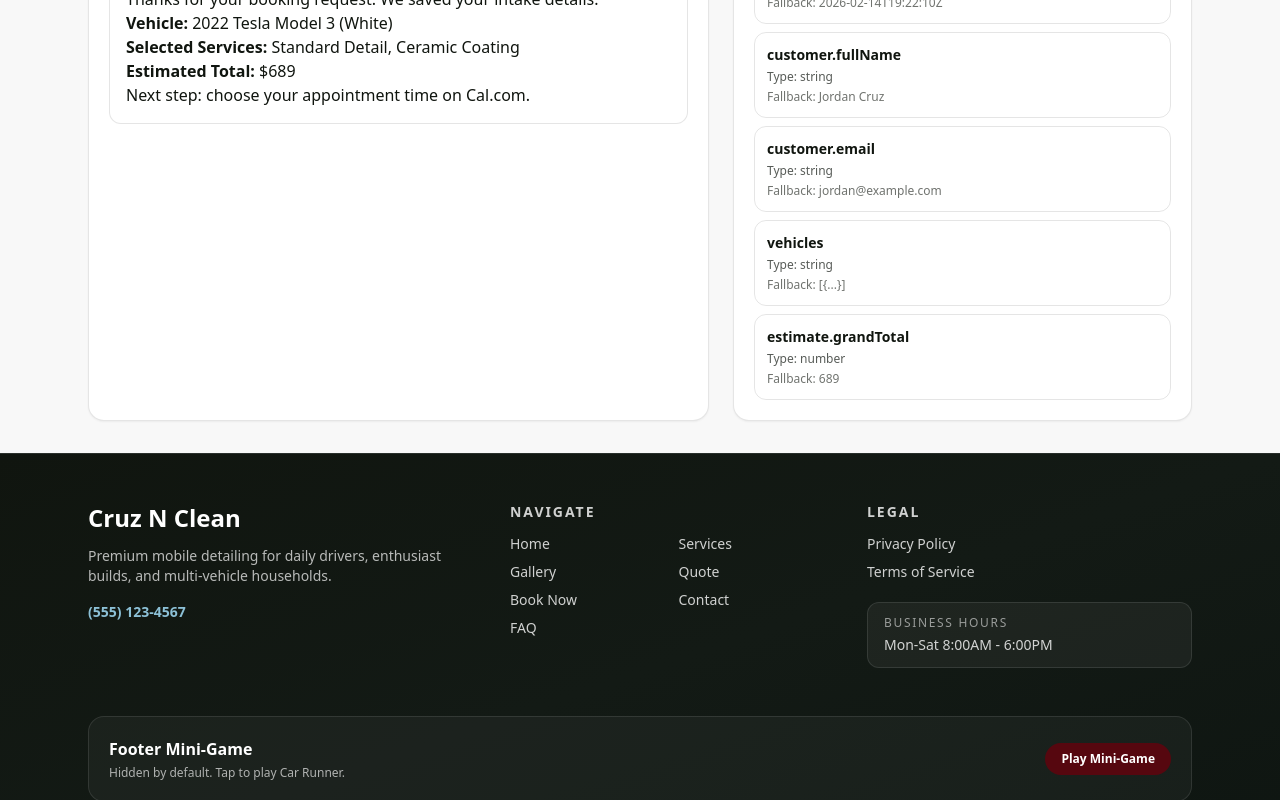
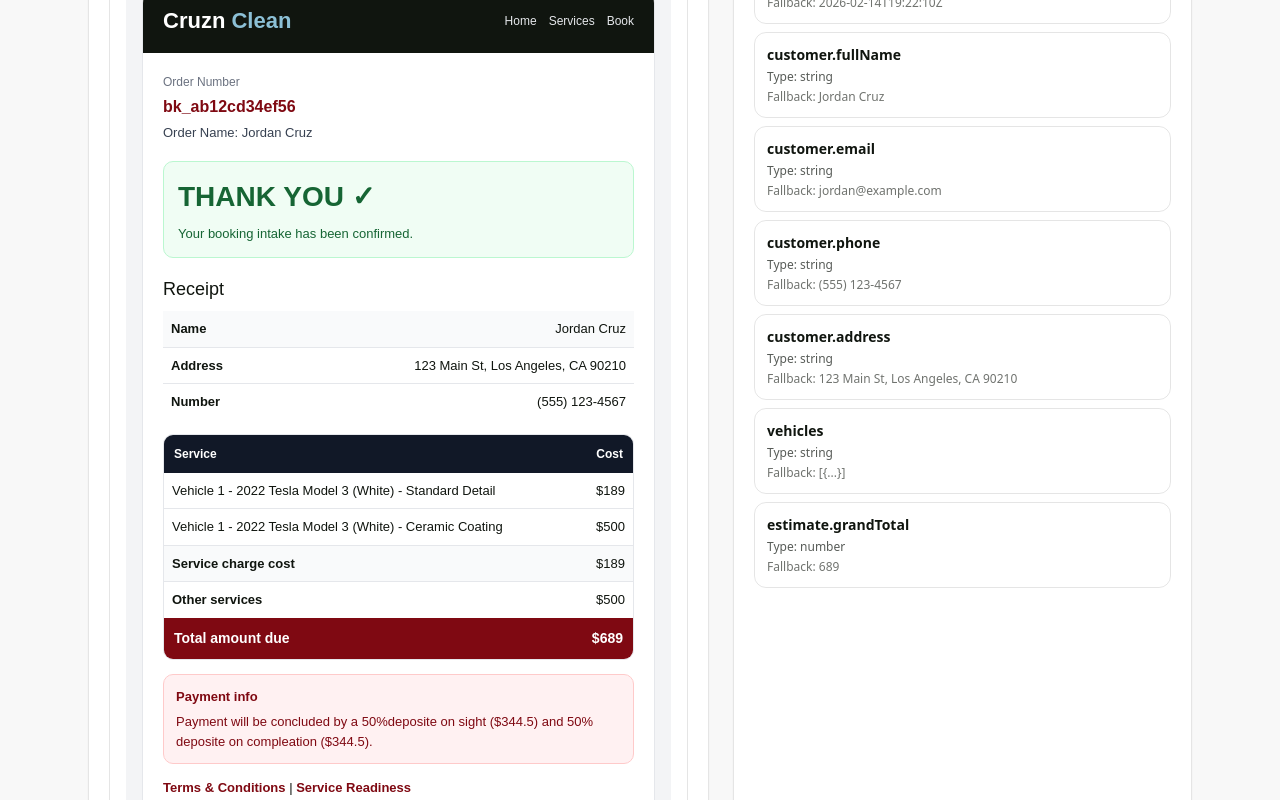
Before and after one commit to sakanastudio24-eng/DetailFlow, a Next.js app in the folder apps/web/: page /email-preview in a window 1280 px wide. Shown: the part 660-1460 px from the top of the page. Built offline with nearby package versions, Linux system fonts and the light colour scheme.

Commit message:
feat(web): sync email preview with inline receipt template

```diff
--- a/apps/web/app/email-preview/page.tsx
+++ b/apps/web/app/email-preview/page.tsx
@@ -27,15 +27,59 @@ function getPreviewConfigs(): Record<PreviewTab, EmailPreviewConfig> {
   return {
     customer: {
       title: 'Customer Confirmation Preview',
-      subject: 'Booking received: bk_ab12cd34ef56',
+      subject: 'Cruzn Clean order comfermation',
       description: 'Sent when customer email confirmation preference is enabled.',
       htmlPreview:
-        '<p>Hi Jordan Cruz,</p><p>Thanks for your booking request. We saved your intake details.</p><p><strong>Vehicle:</strong> 2022 Tesla Model 3 (White)</p><p><strong>Selected Services:</strong> Standard Detail, Ceramic Coating</p><p><strong>Estimated Total:</strong> $689</p><p>Next step: choose your appointment time on Cal.com.</p>',
+        "<div style='margin:0;padding:0;background:#f3f4f6;font-family:Arial,sans-serif;color:#10150f;'>" +
+        "<div style='max-width:700px;margin:0 auto;padding:24px 16px;'>" +
+        "<div style='background:#ffffff;border:1px solid #e5e7eb;border-radius:16px;overflow:hidden;'>" +
+        "<div style='background:#10150f;padding:16px 20px;'>" +
+        "<table role='presentation' width='100%' cellspacing='0' cellpadding='0' style='border-collapse:collapse;'><tr>" +
+        "<td style='color:#ffffff;font-size:22px;font-weight:700;'>Cruzn <span style='color:#8cc0d6;'>Clean</span></td>" +
+        "<td style='text-align:right;font-size:12px;'>" +
+        "<a href='https://www.cruznclean.com' style='color:#e5e7eb;text-decoration:none;margin-left:12px;'>Home</a>" +
+        "<a href='https://www.cruznclean.com/services' style='color:#e5e7eb;text-decoration:none;margin-left:12px;'>Services</a>" +
+        "<a href='https://www.cruznclean.com/booking' style='color:#e5e7eb;text-decoration:none;margin-left:12px;'>Book</a>" +
+        '</td></tr></table></div>' +
+        "<div style='padding:20px;'>" +
+        "<p style='margin:0;font-size:12px;color:#6b7280;'>Order Number</p>" +
+        "<p style='margin:4px 0 0 0;font-size:16px;font-weight:700;color:#7f0912;'>bk_ab12cd34ef56</p>" +
+        "<p style='margin:4px 0 0 0;font-size:13px;color:#374151;'>Order Name: Jordan Cruz</p>" +
+        "<div style='margin-top:18px;padding:14px;border:1px solid #bbf7d0;background:#f0fdf4;border-radius:10px;'>" +
+        "<p style='margin:0;font-size:28px;font-weight:800;color:#166534;'>THANK YOU ✓</p>" +
+        "<p style='margin:6px 0 0 0;font-size:13px;color:#166534;'>Your booking intake has been confirmed.</p>" +
+        '</div>' +
+        "<h2 style='margin:18px 0 8px 0;font-size:18px;color:#10150f;'>Receipt</h2>" +
+        "<table role='presentation' width='100%' cellspacing='0' cellpadding='0' style='border-collapse:collapse;'>" +
+        "<tr><td style='padding:8px;background:#f9fafb;font-weight:700;font-size:13px;'>Name</td><td style='padding:8px;background:#f9fafb;font-size:13px;text-align:right;'>Jordan Cruz</td></tr>" +
+        "<tr><td style='padding:8px;border-top:1px solid #e5e7eb;font-weight:700;font-size:13px;'>Address</td><td style='padding:8px;border-top:1px solid #e5e7eb;font-size:13px;text-align:right;'>123 Main St, Los Angeles, CA 90210</td></tr>" +
+        "<tr><td style='padding:8px;border-top:1px solid #e5e7eb;font-weight:700;font-size:13px;'>Number</td><td style='padding:8px;border-top:1px solid #e5e7eb;font-size:13px;text-align:right;'>(555) 123-4567</td></tr>" +
+        '</table>' +
+        "<div style='margin-top:14px;border:1px solid #e5e7eb;border-radius:10px;overflow:hidden;'>" +
+        "<table role='presentation' width='100%' cellspacing='0' cellpadding='0' style='border-collapse:collapse;'>" +
+        "<tr><td style='padding:10px;background:#111827;color:#ffffff;font-size:12px;font-weight:700;'>Service</td><td style='padding:10px;background:#111827;color:#ffffff;font-size:12px;font-weight:700;text-align:right;'>Cost</td></tr>" +
+        "<tr><td style='padding:8px;border-bottom:1px solid #e5e7eb;color:#10150f;font-size:13px;'>Vehicle 1 - 2022 Tesla Model 3 (White) - Standard Detail</td><td style='padding:8px;border-bottom:1px solid #e5e7eb;color:#10150f;font-size:13px;text-align:right;'>$189</td></tr>" +
+        "<tr><td style='padding:8px;border-bottom:1px solid #e5e7eb;color:#10150f;font-size:13px;'>Vehicle 1 - 2022 Tesla Model 3 (White) - Ceramic Coating</td><td style='padding:8px;border-bottom:1px solid #e5e7eb;color:#10150f;font-size:13px;text-align:right;'>$500</td></tr>" +
+        "<tr><td style='padding:8px;background:#f9fafb;font-size:13px;font-weight:700;'>Service charge cost</td><td style='padding:8px;background:#f9fafb;font-size:13px;text-align:right;'>$189</td></tr>" +
+        "<tr><td style='padding:8px;border-top:1px solid #e5e7eb;font-size:13px;font-weight:700;'>Other services</td><td style='padding:8px;border-top:1px solid #e5e7eb;font-size:13px;text-align:right;'>$500</td></tr>" +
+        "<tr><td style='padding:10px;background:#7f0912;color:#ffffff;font-size:14px;font-weight:800;'>Total amount due</td><td style='padding:10px;background:#7f0912;color:#ffffff;font-size:14px;font-weight:800;text-align:right;'>$689</td></tr>" +
+        '</table></div>' +
+        "<div style='margin-top:14px;padding:12px;border:1px solid #fecaca;background:#fff1f2;border-radius:10px;'>" +
+        "<p style='margin:0;font-size:13px;font-weight:700;color:#7f0912;'>Payment info</p>" +
+        "<p style='margin:6px 0 0 0;font-size:13px;color:#7f0912;'>Payment will be concluded by a 50%deposite on sight ($344.5) and 50% deposite on compleation ($344.5).</p>" +
+        '</div>' +
+        "<p style='margin:14px 0 0 0;font-size:13px;'>" +
+        "<a href='https://www.cruznclean.com/terms' style='color:#7f0912;font-weight:700;text-decoration:none;'>Terms & Conditions</a> | " +
+        "<a href='https://www.cruznclean.com/faq' style='color:#7f0912;font-weight:700;text-decoration:none;'>Service Readiness</a></p>" +
+        "<p style='margin:10px 0 0 0;font-size:13px;color:#374151;'>For any inquiries call/email: (555) 123-4567 | support@cruznclean.com</p>" +
+        '</div></div></div></div>',
       variables: [
         { key: 'booking.bookingId', type: 'string', fallback: 'bk_xxxxxxxxxxxx' },
         { key: 'booking.submittedAt', type: 'string', fallback: '2026-02-14T19:22:10Z' },
         { key: 'customer.fullName', type: 'string', fallback: 'Jordan Cruz' },
         { key: 'customer.email', type: 'string', fallback: 'jordan@example.com' },
+        { key: 'customer.phone', type: 'string', fallback: '(555) 123-4567' },
+        { key: 'customer.address', type: 'string', fallback: '123 Main St, Los Angeles, CA 90210' },
         { key: 'vehicles', type: 'string', fallback: '[{...}]' },
         { key: 'estimate.grandTotal', type: 'number', fallback: '689' },
       ],
```
